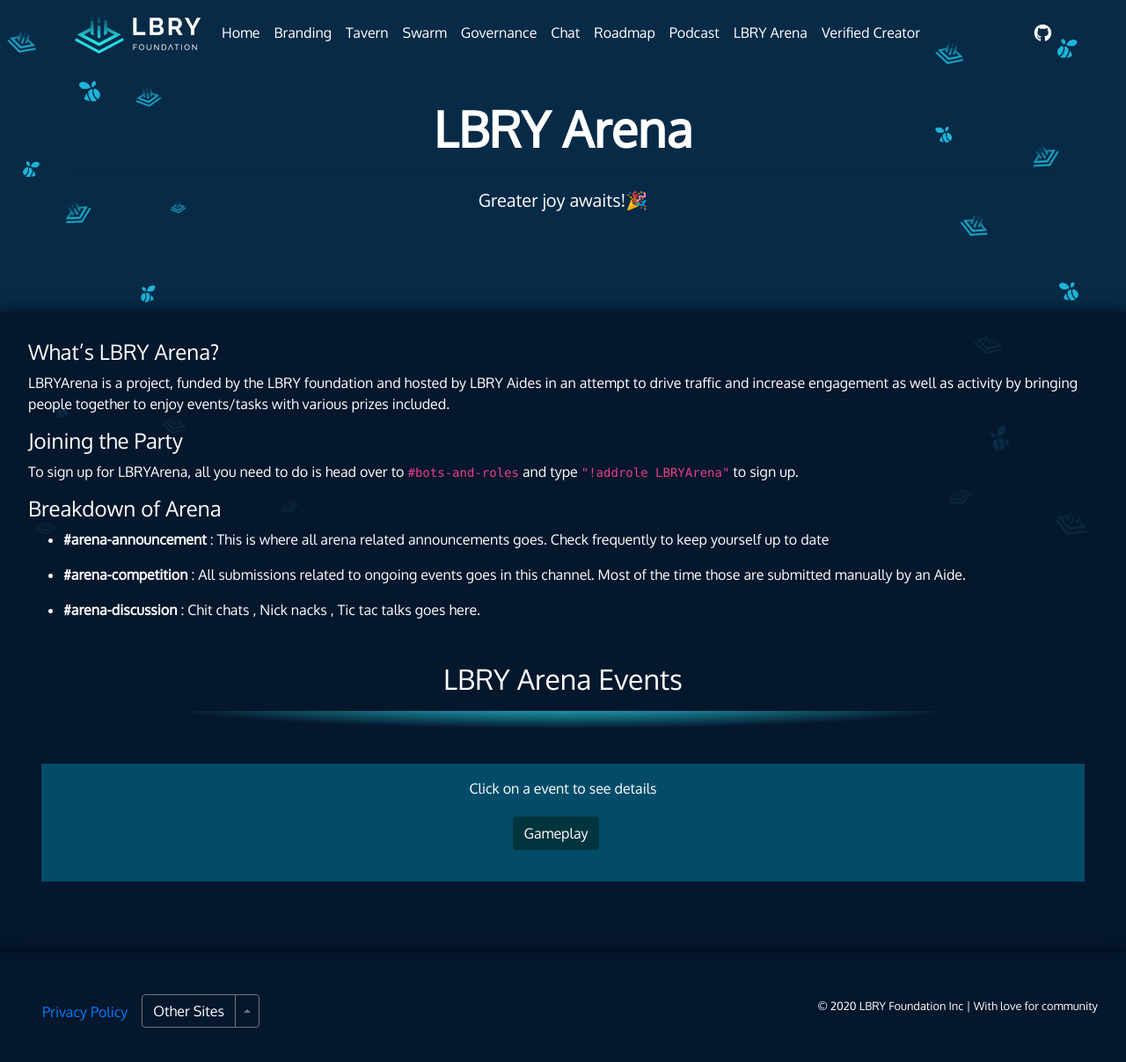
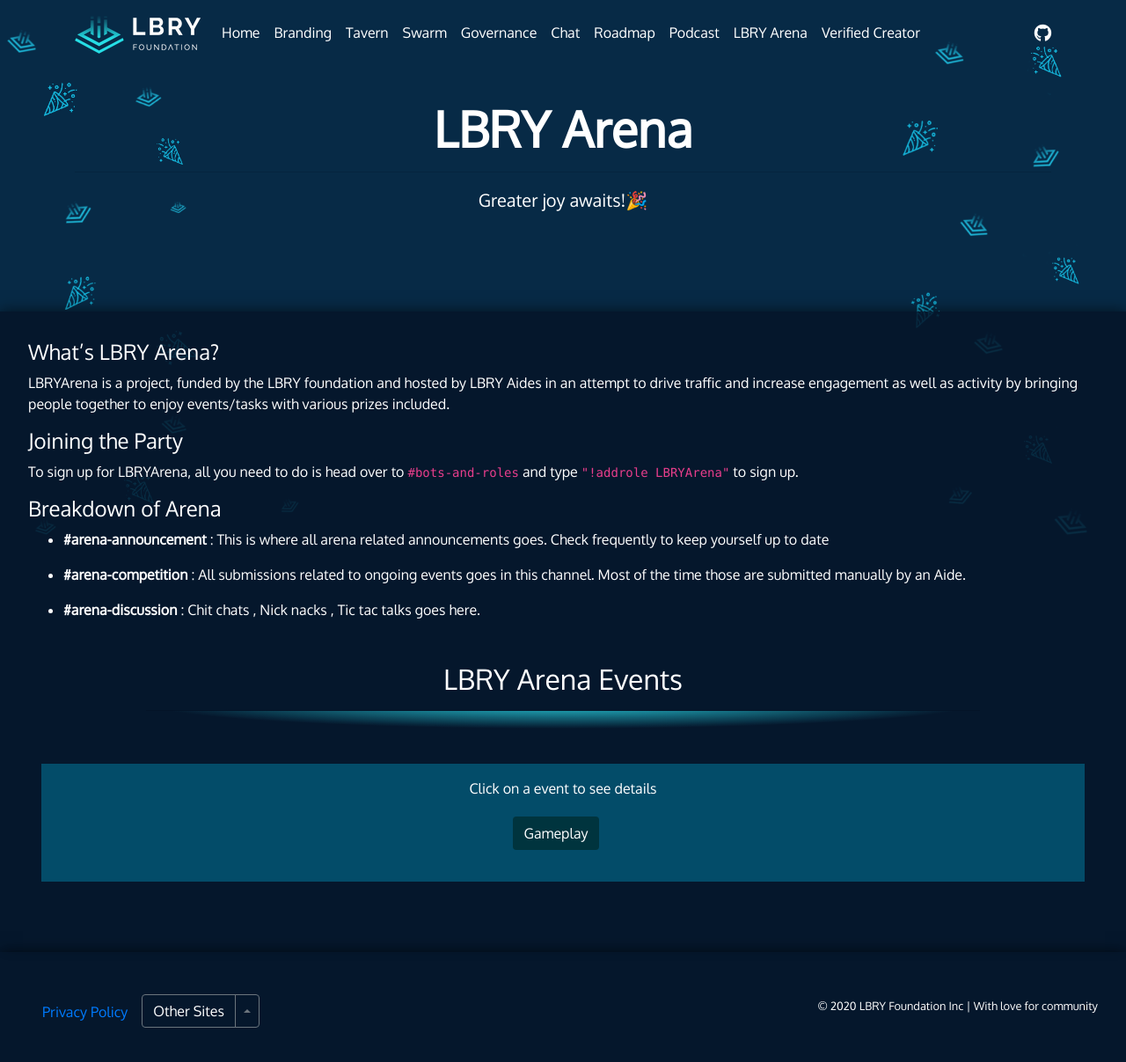
Before and after one commit to LBRYFoundation/lbryorg, a Jekyll site: the page built from pages/arena.md, in a window 1280 px wide and 1218 px high. Shown: the top 1207 px of the window at 88% size. Built offline with Jekyll 4.4.1, drawn with Linux system fonts in a browser that asks for light colours.

Commit message:
added background art and meta img

```diff
--- a/pages/arena.md
+++ b/pages/arena.md
@@ -1,8 +1,8 @@
 ---
 title : LBRY Arena
 subhead : Greater joy awaits!🎉
-bg-image : "../img/foundation-swarm-background-art.png"
-meta-image : "https://lbry.org/img/home-page-meta-img.png"
+bg-image : "../img/foundation-arena-background-art.png"
+meta-image : "https://lbry.org/img/arena-page-meta-img.png"
 layout : default
 permalink : /arena/
 ---
```
